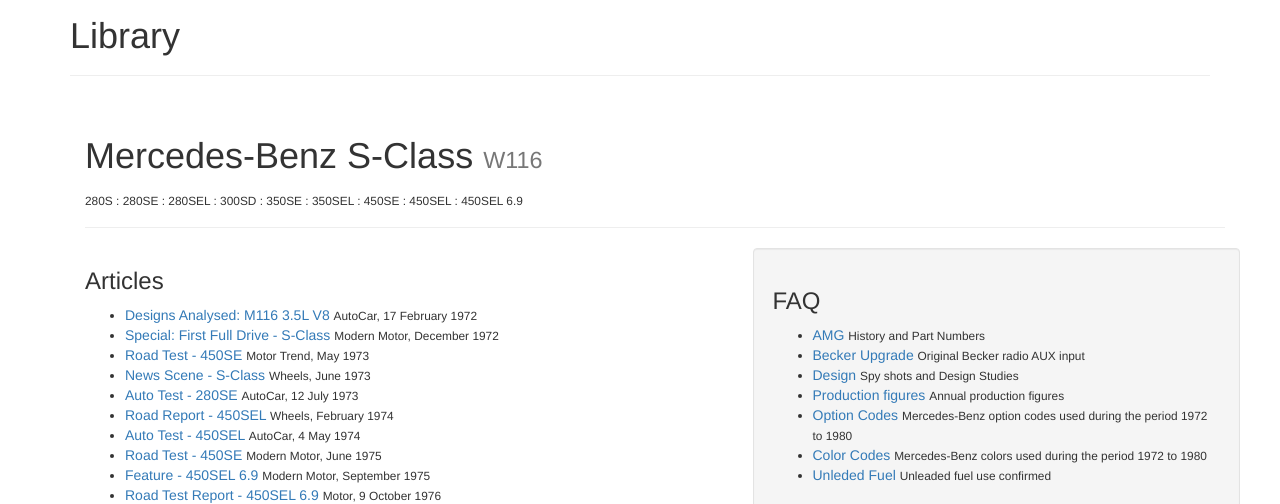
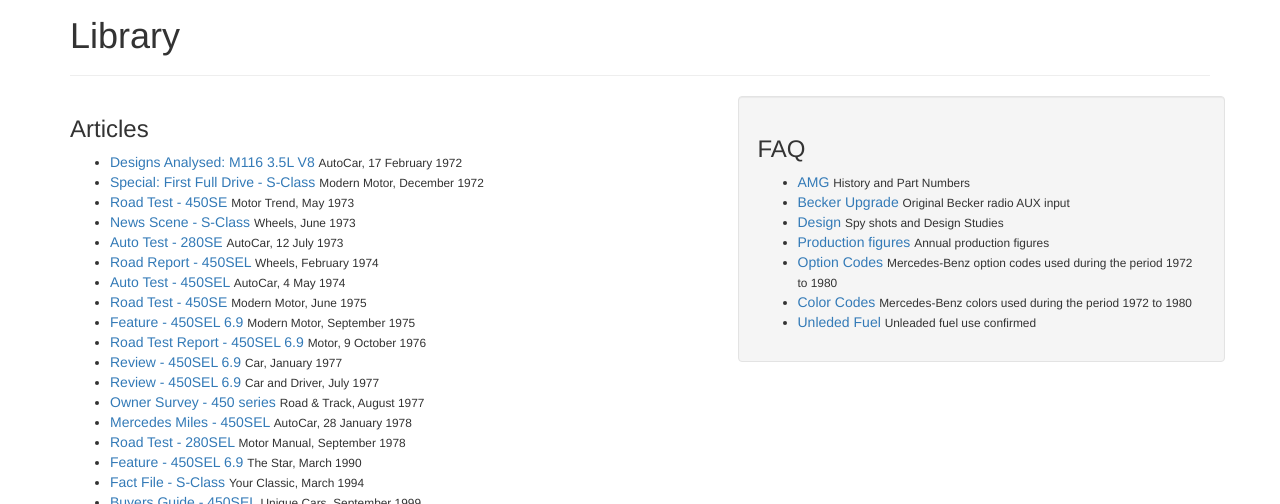
Before and after one commit to W116org/w116org.github.io, a Jekyll site: the page built from library.html, in a window 1280 px wide and 900 px high, cut to the strip 396-900 px from the top of the window. Built offline with Jekyll 4.4.1, drawn with Linux system fonts in a browser that asks for light colours; nearby versions of some CDN libraries; comment, search, counter and statistics services are not loaded.

Commit message:
Update library.html

```diff
--- a/library.html
+++ b/library.html
@@ -1,16 +1,11 @@
 ---
 layout: default
 title: "Library"
+subtitle:
+lead:
 permalink: /library/
 published: true
 ---
-
-<div id="content" class="container">
-
-<div class="page-header">
-<h1>Mercedes-Benz S-Class <span class="small">W116</span></h1>
-<h2 class="small">280S : 280SE : 280SEL : 300SD : 350SE : 350SEL : 450SE : 450SEL : 450SEL 6.9</h2>
-</div>
 
       <div class="row">
         <div class="col-md-7">
@@ -102,5 +97,3 @@
       </div><!-- /.row -->
         </div><!-- /.col-md-5 -->
       </div><!-- /.row -->
-
-</div>
```
